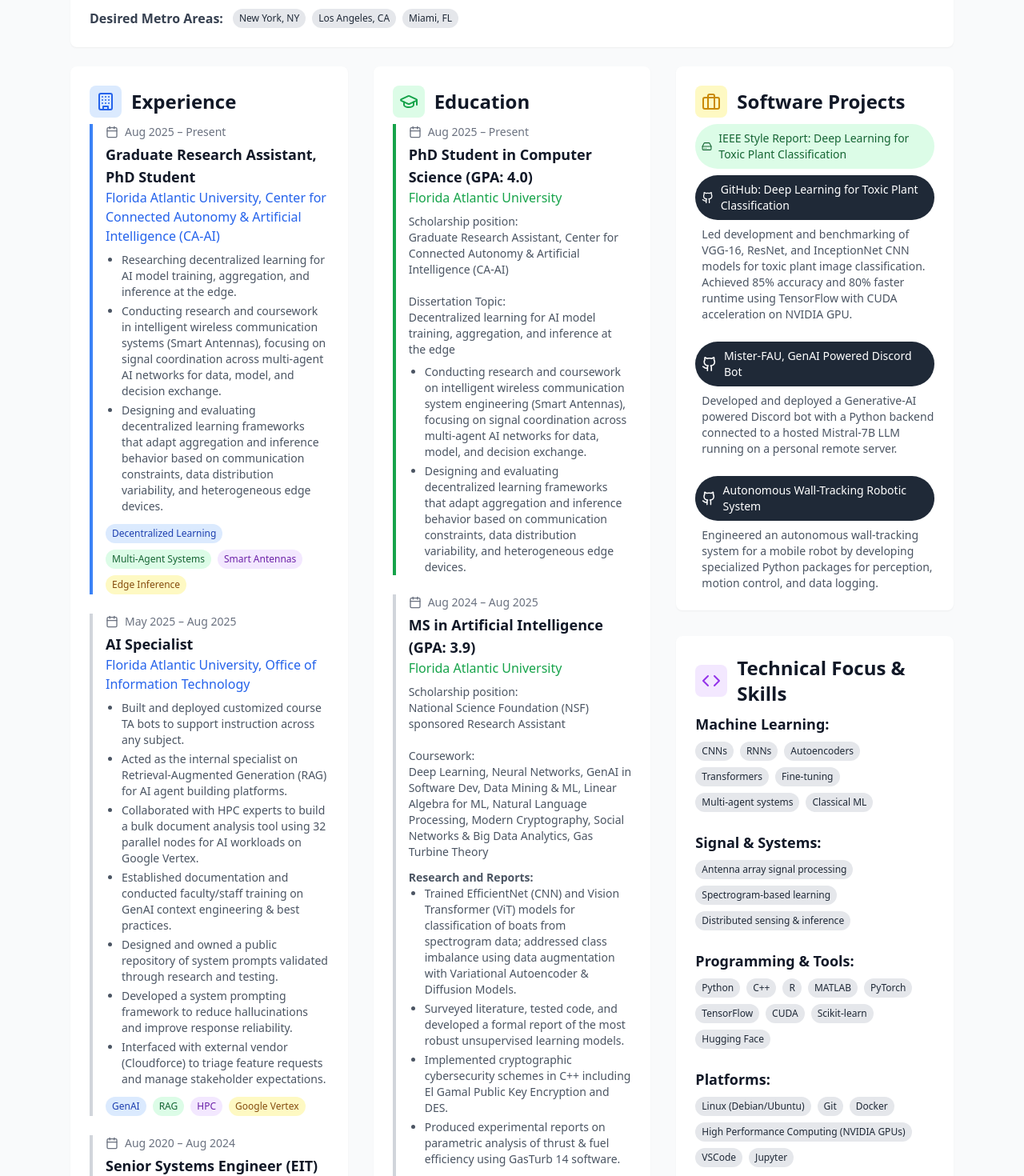
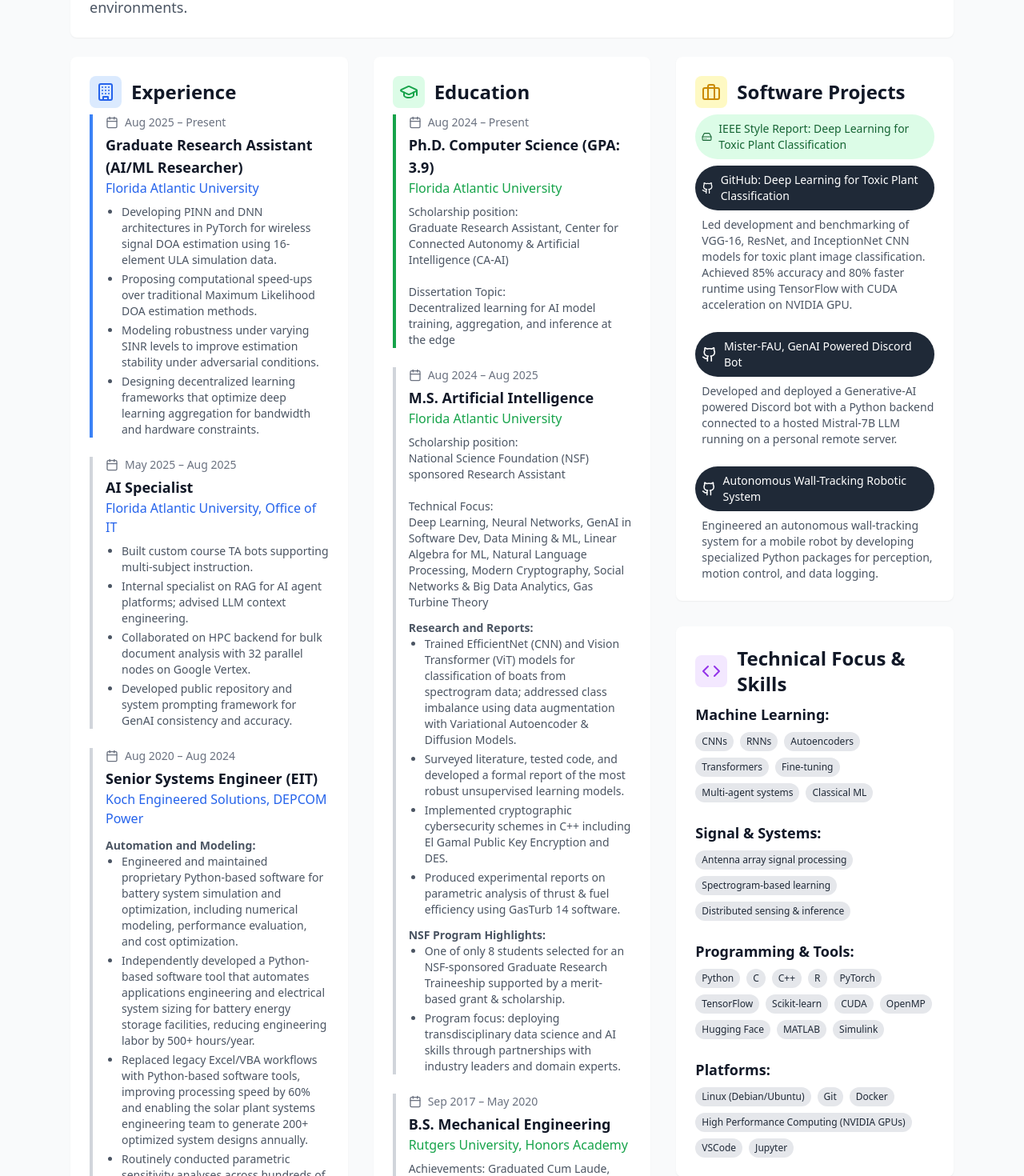
Before and after one commit to jperrone27/JPerrone-Resume-Website, a React (Vite) app: page / in a window 1280 px wide. Shown: the part 390-1860 px from the top of the page at 80% size. Built offline with nearby package versions, Linux system fonts and the light colour scheme.

Commit message:
refreshed resume

```diff
--- a/src/App.tsx
+++ b/src/App.tsx
@@ -6,7 +6,6 @@
   Linkedin,
   Github,
   HardDrive,
-  Globe,
   Calendar,
   Building,
   GraduationCap,
@@ -38,21 +37,19 @@
             <div className="flex-1 text-center md:text-left">
               <h1 className="text-4xl font-bold text-gray-900 mb-2">Jordan Perrone</h1>
               <h2 className="text-xl text-blue-600 font-semibold mb-2">
-                PhD Student & Graduate Research Assistant
+                Graduate Research Assistant (AI/ML Researcher)
               </h2>
               <p className="text-gray-600 text-lg mb-3 max-w-4xl">
-                @ Florida Atlantic University&apos;s (FAU&apos;s) Center for Connected Autonomy & Artificial Intelligence (CA-AI)
+              @ Florida Atlantic University's Center for Connected Autonomy & Artificial Intelligence (CA-AI)
               </p>
 
-              {/* Contact + Locations */}
+              {/* Contact + Location */}
               <div className="flex flex-col gap-2">
-                {/* Contact row */}
                 <div className="flex flex-wrap justify-center md:justify-start gap-6">
                   <div className="flex items-center gap-2 text-gray-600 hover:text-blue-600 transition-colors">
                     <MapPin className="w-5 h-5" />
                     <span>Boca Raton, FL</span>
                   </div>
-
                   <div className="flex items-center gap-2 text-gray-600 hover:text-blue-600 transition-colors">
                     <Mail className="w-5 h-5" />
                     <span>jperrone27@gmail.com</span>
@@ -71,7 +68,6 @@
                   <Linkedin className="w-5 h-5" />
                   <span className="text-sm hidden sm:inline">LinkedIn</span>
                 </a>
-
                 <a
                   href="https://github.com/jperrone27"
                   target="_blank"
@@ -87,10 +83,9 @@
         </div>
       </div>
 
-      {/* NEW: Single-column section (Objective only) */}
+      {/* Objective Section */}
       <div className="max-w-6xl mx-auto px-6 py-6">
         <div className="space-y-6">
-          {/* Objective */}
           <div className="bg-white rounded-lg shadow-sm p-6">
             <div className="flex items-center gap-3 mb-2">
               <div className="p-2 bg-blue-100 rounded-lg">
@@ -98,27 +93,12 @@
               </div>
               <h3 className="text-2xl font-bold text-gray-900">Objective</h3>
             </div>
-            <div className="space-y-4">
-              <p className="text-gray-600 text-lg">
-                To design and deploy robust, computationally efficient machine learning systems that operate reliably
-                in distributed and resource-constrained environments.
-              </p>
-
-              {/* Desired metro areas: */}
-              <div className="flex flex-wrap justify-center md:justify-start gap-3 items-center">
-                <span className="text-md font-semibold text-gray-700">Desired Metro Areas:</span>
-                <div className="flex flex-wrap gap-2">
-                  {['New York, NY', 'Los Angeles, CA', 'Miami, FL'].map((loc) => (
-                    <span key={loc} className="px-2 py-1 bg-gray-200 text-gray-800 text-xs rounded-full">
-                      {loc}
-                    </span>
-                  ))}
-                </div>
-              </div>
-            </div>
+            <p className="text-gray-600 text-lg">
+            AI/ML Engineer focused on scalable AI systems, distributed computing, and performance-optimized model deployment. Pursuing a Ph.D. part-time while seeking full-time roles building reliable ML and data infrastructure for production environments.
+            </p>
           </div>
 
-          {/* NEW: Three-column section (Experience + Education + Right column [Skills + Projects]) */}
+          {/* Main Grid Section */}
           <div className="grid grid-cols-1 lg:grid-cols-3 gap-8">
             {/* Column 1: Experience */}
             <div className="bg-white rounded-lg shadow-sm p-6">
@@ -130,70 +110,38 @@
               </div>
 
               <div className="space-y-6">
-                {/* Experience Item 0: GRA */}
+                {/* GRA */}
                 <div className="border-l-4 border-blue-500 pl-4">
                   <div className="flex items-center gap-2 text-sm text-gray-500 mb-1">
                     <Calendar className="w-4 h-4" />
                     <span>Aug 2025 – Present</span>
                   </div>
-
-                  <h4 className="text-lg font-semibold text-gray-900">Graduate Research Assistant, PhD Student</h4>
-
-                  <h5 className="text-blue-600 font-medium mb-2">
-                    Florida Atlantic University, Center for Connected Autonomy & Artificial Intelligence (CA-AI)
-                  </h5>
-
+                  <h4 className="text-lg font-semibold text-gray-900">Graduate Research Assistant (AI/ML Researcher)</h4>
+                  <h5 className="text-blue-600 font-medium mb-2">Florida Atlantic University</h5>
                   <ul className="text-gray-600 text-sm list-disc pl-5 space-y-1">
-                    <li>Researching decentralized learning for AI model training, aggregation, and inference at the edge.</li>
-                    <li>
-                      Conducting research and coursework in intelligent wireless communication systems (Smart Antennas),
-                      focusing on signal coordination across multi-agent AI networks for data, model, and decision exchange.
-                    </li>
-                    <li>
-                      Designing and evaluating decentralized learning frameworks that adapt aggregation and inference behavior
-                      based on communication constraints, data distribution variability, and heterogeneous edge devices.
-                    </li>
+                    <li>Developing PINN and DNN architectures in PyTorch for wireless signal DOA estimation using 16-element ULA simulation data.</li>
+                    <li>Proposing computational speed-ups over traditional Maximum Likelihood DOA estimation methods.</li>
+                    <li>Modeling robustness under varying SINR levels to improve estimation stability under adversarial conditions.</li>
+                    <li>Designing decentralized learning frameworks that optimize deep learning aggregation for bandwidth and hardware constraints.</li>
                   </ul>
-
-                  <div className="flex flex-wrap gap-2 mt-3">
-                    <span className="px-2 py-1 bg-blue-100 text-blue-800 text-xs rounded-full">Decentralized Learning</span>
-                    <span className="px-2 py-1 bg-green-100 text-green-800 text-xs rounded-full">Multi-Agent Systems</span>
-                    <span className="px-2 py-1 bg-purple-100 text-purple-800 text-xs rounded-full">Smart Antennas</span>
-                    <span className="px-2 py-1 bg-yellow-100 text-yellow-800 text-xs rounded-full">Edge Inference</span>
-                  </div>
                 </div>
 
-                {/* Experience Item 1: AI Specialist */}
+                {/* AI Specialist */}
                 <div className="border-l-4 border-gray-300 pl-4">
                   <div className="flex items-center gap-2 text-sm text-gray-500 mb-1">
                     <Calendar className="w-4 h-4" />
                     <span>May 2025 – Aug 2025</span>
                   </div>
+                  <h4 className="text-lg font-semibold text-gray-900">AI Specialist</h4>
+                  <h5 className="text-blue-600 font-medium mb-2">Florida Atlantic University, Office of IT</h5>
+                  <ul className="text-gray-600 text-sm list-disc pl-5 space-y-1">
+                    <li>Built custom course TA bots supporting multi-subject instruction.</li>
+                    <li>Internal specialist on RAG for AI agent platforms; advised LLM context engineering.</li>
+                    <li>Collaborated on HPC backend for bulk document analysis with 32 parallel nodes on Google Vertex.</li>
+                    <li>Developed public repository and system prompting framework for GenAI consistency and accuracy.</li>
+                  </ul>
+                </div>
 
-                  <h4 className="text-lg font-semibold text-gray-900">AI Specialist</h4>
-                  <h5 className="text-blue-600 font-medium mb-2">
-                    Florida Atlantic University, Office of Information Technology
-                  </h5>
-
-                  <ul className="text-gray-600 text-sm list-disc pl-5 space-y-1">
-                    <li>Built and deployed customized course TA bots to support instruction across any subject.</li>
-                    <li>Acted as the internal specialist on Retrieval-Augmented Generation (RAG) for AI agent building platforms.</li>
-                    <li>
-                      Collaborated with HPC experts to build a bulk document analysis tool using 32 parallel nodes for AI workloads on Google Vertex.
-                    </li>
-                    <li>Established documentation and conducted faculty/staff training on GenAI context engineering & best practices.</li>
-                    <li>Designed and owned a public repository of system prompts validated through research and testing.</li>
-                    <li>Developed a system prompting framework to reduce hallucinations and improve response reliability.</li>
-                    <li>Interfaced with external vendor (Cloudforce) to triage feature requests and manage stakeholder expectations.</li>
-                  </ul>
-
-                  <div className="flex flex-wrap gap-2 mt-3">
-                    <span className="px-2 py-1 bg-blue-100 text-blue-800 text-xs rounded-full">GenAI</span>
-                    <span className="px-2 py-1 bg-green-100 text-green-800 text-xs rounded-full">RAG</span>
-                    <span className="px-2 py-1 bg-purple-100 text-purple-800 text-xs rounded-full">HPC</span>
-                    <span className="px-2 py-1 bg-yellow-100 text-yellow-800 text-xs rounded-full">Google Vertex</span>
-                  </div>
-                </div>
 
                 {/* Experience Item 2: Senior Systems Engineer */}
                 <div className="border-l-4 border-gray-300 pl-4">
@@ -392,27 +340,16 @@
                 <div className="border-l-4 border-green-600 pl-4">
                   <div className="flex items-center gap-2 text-sm text-gray-500 mb-1">
                     <Calendar className="w-4 h-4" />
-                    <span>Aug 2025 – Present</span>
+                    <span>Aug 2024 – Present</span>
                   </div>
-                  <h4 className="text-lg font-semibold text-gray-900">PhD Student in Computer Science (GPA: 4.0)</h4>
+                  <h4 className="text-lg font-semibold text-gray-900">Ph.D. Computer Science (GPA: 3.9)</h4>
                   <h5 className="text-green-600 font-medium mb-2">Florida Atlantic University</h5>
 
                   <p className="text-gray-600 text-sm mb-2">
                     Scholarship position: <br /> Graduate Research Assistant, Center for Connected Autonomy & Artificial Intelligence (CA-AI)
-                    <br /><br />
-                    Dissertation Topic: <br /> Decentralized learning for AI model training, aggregation, and inference at the edge
+                    <br /> <br />
+                    Dissertation Topic:  <br /> Decentralized learning for AI model training, aggregation, and inference at the edge
                   </p>
-
-                  <ul className="text-gray-600 text-sm list-disc pl-5 space-y-1">
-                    <li>
-                      Conducting research and coursework on intelligent wireless communication system engineering (Smart Antennas), focusing on signal coordination
-                      across multi-agent AI networks for data, model, and decision exchange.
-                    </li>
-                    <li>
-                      Designing and evaluating decentralized learning frameworks that adapt aggregation and inference behavior based on communication constraints,
-                      data distribution variability, and heterogeneous edge devices.
-                    </li>
-                  </ul>
                 </div>
 
                 {/* MS */}
@@ -421,12 +358,12 @@
                     <Calendar className="w-4 h-4" />
                     <span>Aug 2024 – Aug 2025</span>
                   </div>
-                  <h4 className="text-lg font-semibold text-gray-900">MS in Artificial Intelligence (GPA: 3.9)</h4>
+                  <h4 className="text-lg font-semibold text-gray-900">M.S. Artificial Intelligence </h4>
                   <h5 className="text-green-600 font-medium mb-2">Florida Atlantic University</h5>
                   <p className="text-gray-600 text-sm mb-2">
                     Scholarship position: <br /> National Science Foundation (NSF) sponsored Research Assistant
                     <br /><br />
-                    Coursework: <br /> Deep Learning, Neural Networks, GenAI in Software Dev, Data Mining & ML, Linear Algebra for ML, Natural Language Processing,
+                    Technical Focus: <br /> Deep Learning, Neural Networks, GenAI in Software Dev, Data Mining & ML, Linear Algebra for ML, Natural Language Processing,
                     Modern Cryptography, Social Networks & Big Data Analytics, Gas Turbine Theory
                   </p>
 
@@ -454,12 +391,12 @@
                     <Calendar className="w-4 h-4" />
                     <span>Sep 2017 – May 2020</span>
                   </div>
-                  <h4 className="text-lg font-semibold text-gray-900">BS in Mechanical Engineering</h4>
+                  <h4 className="text-lg font-semibold text-gray-900">B.S. Mechanical Engineering</h4>
                   <h5 className="text-green-600 font-medium mb-2">Rutgers University, Honors Academy</h5>
                   <p className="text-gray-600 text-sm mb-2">
                     Achievements: Graduated Cum Laude, Dean’s List, Completed Bachelor&apos;s Degree in just 3 years (6 semesters)
                     <br />
-                    Coursework: Internal Combustion Engines, Power Plants, Thermodynamics, Fluid Mechanics, Heat Transfer, Alternative Energy, Mechatronics,
+                    Technical Focus: Internal Combustion Engines, Power Plants, Thermodynamics, Fluid Mechanics, Heat Transfer, Alternative Energy, Mechatronics,
                     Dynamic Systems & Controls, Python Data Structures & Algorithm Analysis
                   </p>
                   <p className="text-gray-600 text-sm font-semibold mt-3">Research and Reports:</p>
@@ -585,7 +522,7 @@
                     <div>
                       <h4 className="text-lg font-semibold text-gray-900 mb-2">Programming & Tools:</h4>
                       <div className="flex flex-wrap gap-2">
-                        {['Python', 'C++', 'R', 'MATLAB', 'PyTorch', 'TensorFlow', 'CUDA', 'Scikit-learn', 'Hugging Face'].map(
+                        {['Python', 'C', 'C++', 'R', 'PyTorch', 'TensorFlow', 'Scikit-learn', 'CUDA', 'OpenMP', 'Hugging Face', 'MATLAB', 'Simulink'].map(
                           (item) => (
                             <span key={item} className="px-2 py-1 bg-gray-200 text-gray-800 text-xs rounded-full">
                               {item}
```
Also changed, not shown: 5 other files (tests, documents, lock files or other folders).
